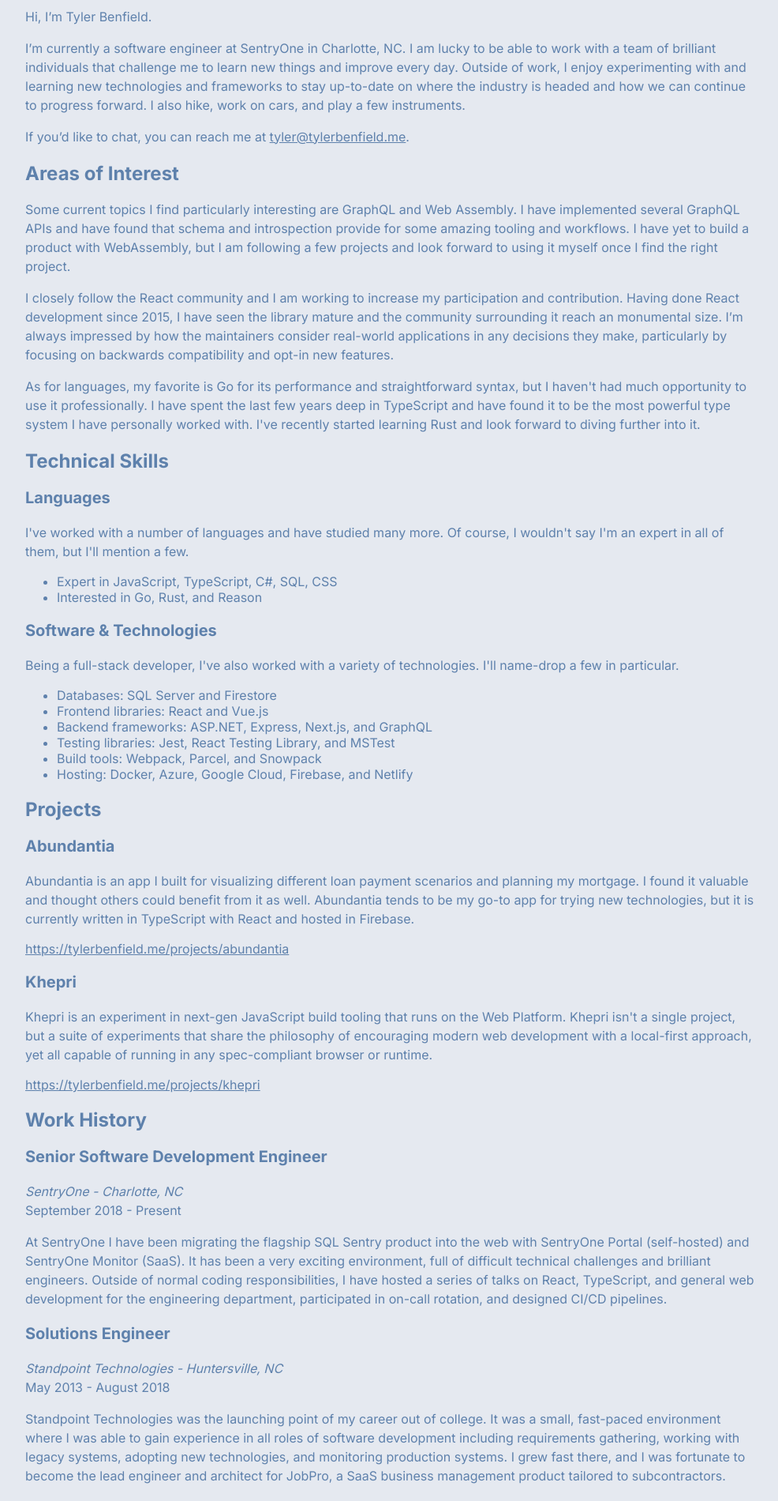
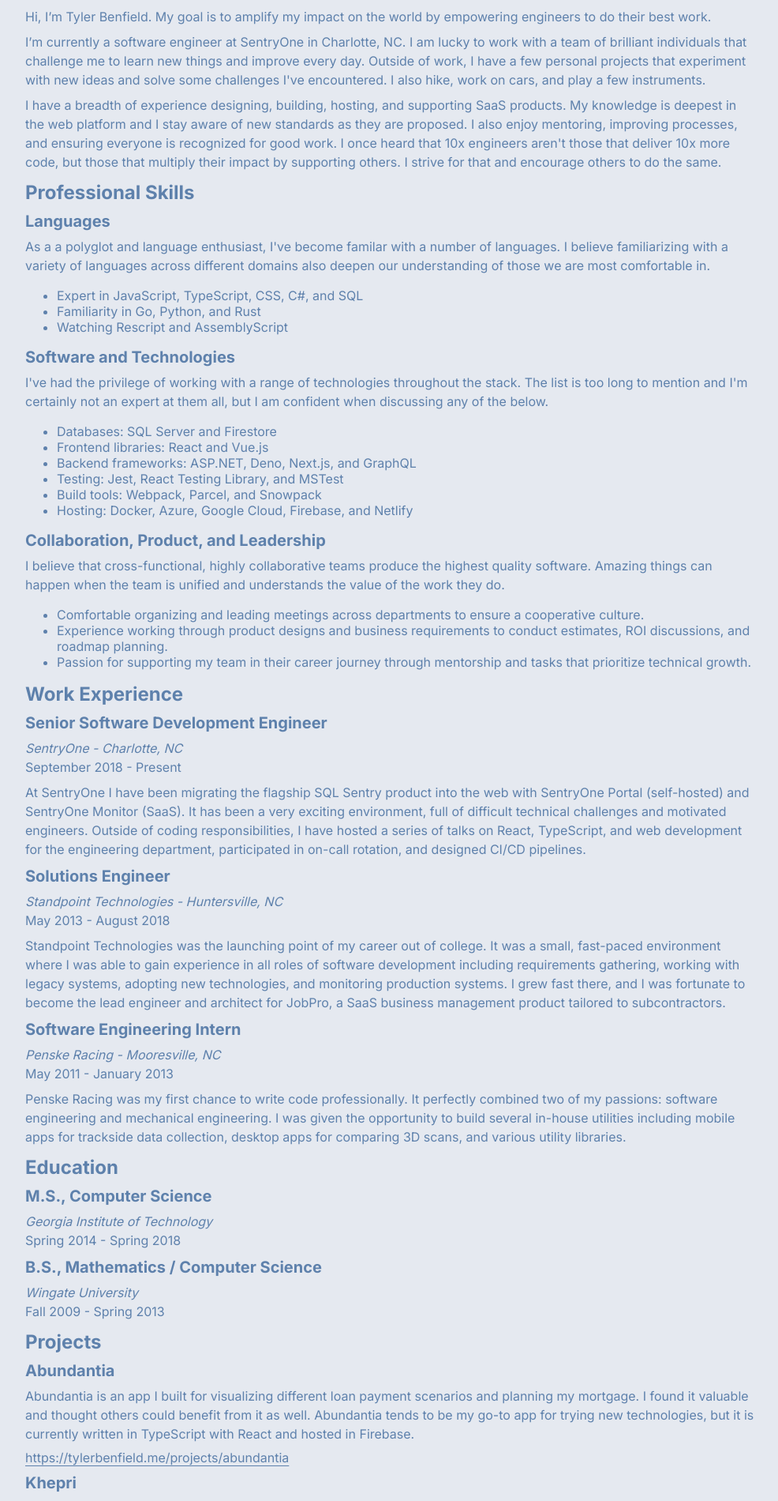
Before and after one commit to rtbenfield/tylerbenfield.me, a Next.js app: page /resume in a window 1280 px wide. Shown: the part 160-2060 px from the top of the page at 79% size, without its empty margins (144-1130 px from the left). Built offline with nearby package versions, Linux system fonts and the light colour scheme.

Commit message:
Resume updates

```diff
--- a/src/components/header.module.css
+++ b/src/components/header.module.css
@@ -16,6 +16,7 @@
   display: none;
   flex-direction: row;
   justify-content: space-between;
+  margin: 0 1rem;
 
   @media print {
     display: flex;
--- a/src/pages/resume.jsx
+++ b/src/pages/resume.jsx
@@ -13,66 +13,33 @@
       <Typography srOnly variant="h1">
         Resume
       </Typography>
-      <Typography variant="p">Hi, I’m Tyler Benfield.</Typography>
+      <Typography variant="p">
+        Hi, I’m Tyler Benfield. My goal is to amplify my impact on the world by
+        empowering engineers to do their best work.
+      </Typography>
 
       <Typography variant="p">
         I’m currently a software engineer at SentryOne in Charlotte, NC. I am
-        lucky to be able to work with a team of brilliant individuals that
-        challenge me to learn new things and improve every day. Outside of work,
-        I enjoy experimenting with and learning new technologies and frameworks
-        to stay up-to-date on where the industry is headed and how we can
-        continue to progress forward. I also hike, work on cars, and play a few
+        lucky to work with a team of brilliant individuals that challenge me to
+        learn new things and improve every day. Outside of work, I have a few
+        personal projects that experiment with new ideas and solve some
+        challenges I've encountered. I also hike, work on cars, and play a few
         instruments.
       </Typography>
 
       <Typography variant="p">
-        If you’d like to chat, you can reach me at{" "}
-        <a
-          href="mailto:tyler@tylerbenfield.me"
-          rel="noopener noreferrer"
-          target="_blank"
-        >
-          tyler@tylerbenfield.me
-        </a>
-        .
+        I have a breadth of experience designing, building, hosting, and
+        supporting SaaS products. My knowledge is deepest in the web platform
+        and I stay aware of new standards as they are proposed. I also enjoy
+        mentoring, improving processes, and ensuring everyone is recognized for
+        good work. I once heard that 10x engineers aren't those that deliver 10x
+        more code, but those that multiply their impact by supporting others. I
+        strive for that and encourage others to do the same.
       </Typography>
-
-      <section style={{}}>
-        <Typography variant="h2" id="interesting-topics">
-          Areas of Interest
-        </Typography>
-        <Typography variant="p">
-          Some current topics I find particularly interesting are GraphQL and
-          Web Assembly. I have implemented several GraphQL APIs and have found
-          that schema and introspection provide for some amazing tooling and
-          workflows. I have yet to build a product with WebAssembly, but I am
-          following a few projects and look forward to using it myself once I
-          find the right project.
-        </Typography>
-
-        <Typography variant="p">
-          I closely follow the React community and I am working to increase my
-          participation and contribution. Having done React development since
-          2015, I have seen the library mature and the community surrounding it
-          reach an monumental size. I’m always impressed by how the maintainers
-          consider real-world applications in any decisions they make,
-          particularly by focusing on backwards compatibility and opt-in new
-          features.
-        </Typography>
-
-        <Typography variant="p">
-          As for languages, my favorite is Go for its performance and
-          straightforward syntax, but I haven't had much opportunity to use it
-          professionally. I have spent the last few years deep in TypeScript and
-          have found it to be the most powerful type system I have personally
-          worked with. I've recently started learning Rust and look forward to
-          diving further into it.
-        </Typography>
-      </section>
 
       <section>
         <Typography variant="h2" id="technical-skills">
-          Technical Skills
+          Professional Skills
         </Typography>
 
         <section>
@@ -80,36 +47,160 @@
             Languages
           </Typography>
           <Typography variant="p">
-            I've worked with a number of languages and have studied many more.
-            Of course, I wouldn't say I'm an expert in all of them, but I'll
-            mention a few.
+            As a a polyglot and language enthusiast, I've become familar with a
+            number of languages. I believe familiarizing with a variety of
+            languages across different domains also deepen our understanding of
+            those we are most comfortable in.
           </Typography>
           <ul>
-            <li>Expert in JavaScript, TypeScript, C#, SQL, CSS</li>
-            <li>Interested in Go, Rust, and Reason</li>
+            <li>Expert in JavaScript, TypeScript, CSS, C#, and SQL</li>
+            <li>Familiarity in Go, Python, and Rust</li>
+            <li>Watching Rescript and AssemblyScript</li>
           </ul>
         </section>
 
         <section>
           <Typography variant="h3" id="software-technologies">
-            Software &amp; Technologies
+            Software and Technologies
           </Typography>
           <Typography variant="p">
-            Being a full-stack developer, I've also worked with a variety of
-            technologies. I'll name-drop a few in particular.
+            I've had the privilege of working with a range of technologies
+            throughout the stack. The list is too long to mention and I'm
+            certainly not an expert at them all, but I am confident when
+            discussing any of the below.
           </Typography>
           <ul>
             <li>Databases: SQL Server and Firestore</li>
             <li>Frontend libraries: React and Vue.js</li>
-            <li>Backend frameworks: ASP.NET, Express, Next.js, and GraphQL</li>
-            <li>Testing libraries: Jest, React Testing Library, and MSTest</li>
+            <li>Backend frameworks: ASP.NET, Deno, Next.js, and GraphQL</li>
+            <li>Testing: Jest, React Testing Library, and MSTest</li>
             <li>Build tools: Webpack, Parcel, and Snowpack</li>
             <li>Hosting: Docker, Azure, Google Cloud, Firebase, and Netlify</li>
+          </ul>
+        </section>
+
+        <section>
+          <Typography variant="h3" id="leadership">
+            Collaboration, Product, and Leadership
+          </Typography>
+          <Typography variant="p">
+            I believe that cross-functional, highly collaborative teams produce
+            the highest quality software. Amazing things can happen when the
+            team is unified and understands the value of the work they do.
+          </Typography>
+          <ul>
+            <li>
+              Comfortable organizing and leading meetings across departments to
+              ensure a cooperative culture.
+            </li>
+            <li>
+              Experience working through product designs and business
+              requirements to conduct estimates, ROI discussions, and roadmap
+              planning.
+            </li>
+            <li>
+              Passion for supporting my team in their career journey through
+              mentorship and tasks that prioritize technical growth.
+            </li>
           </ul>
         </section>
       </section>
 
       <section>
+        <Typography variant="h2" id="work-history">
+          Work Experience
+        </Typography>
+
+        <section style={avoidPageBreak}>
+          <Typography variant="h3" id="senior-software-developer">
+            Senior Software Development Engineer
+          </Typography>
+          <Typography variant="p">
+            <em>SentryOne - Charlotte, NC</em>
+            <br />
+            September 2018 - Present
+          </Typography>
+          <Typography variant="p">
+            At SentryOne I have been migrating the flagship SQL Sentry product
+            into the web with SentryOne Portal (self-hosted) and SentryOne
+            Monitor (SaaS). It has been a very exciting environment, full of
+            difficult technical challenges and motivated engineers. Outside of
+            coding responsibilities, I have hosted a series of talks on React,
+            TypeScript, and web development for the engineering department,
+            participated in on-call rotation, and designed CI/CD pipelines.
+          </Typography>
+        </section>
+
+        <section style={avoidPageBreak}>
+          <Typography variant="h3" id="solutions-engineer">
+            Solutions Engineer
+          </Typography>
+          <Typography variant="p">
+            <em>Standpoint Technologies - Huntersville, NC</em>
+            <br />
+            May 2013 - August 2018
+          </Typography>
+          <Typography variant="p">
+            Standpoint Technologies was the launching point of my career out of
+            college. It was a small, fast-paced environment where I was able to
+            gain experience in all roles of software development including
+            requirements gathering, working with legacy systems, adopting new
+            technologies, and monitoring production systems. I grew fast there,
+            and I was fortunate to become the lead engineer and architect for
+            JobPro, a SaaS business management product tailored to
+            subcontractors.
+          </Typography>
+        </section>
+
+        <section style={avoidPageBreak}>
+          <Typography variant="h3" id="software-engineering-intern">
+            Software Engineering Intern
+          </Typography>
+          <Typography variant="p">
+            <em>Penske Racing - Mooresville, NC</em>
+            <br />
+            May 2011 - January 2013
+          </Typography>
+          <Typography variant="p">
+            Penske Racing was my first chance to write code professionally. It
+            perfectly combined two of my passions: software engineering and
+            mechanical engineering. I was given the opportunity to build several
+            in-house utilities including mobile apps for trackside data
+            collection, desktop apps for comparing 3D scans, and various utility
+            libraries.
+          </Typography>
+        </section>
+      </section>
+
+      <section style={avoidPageBreak}>
+        <Typography variant="h2" id="education">
+          Education
+        </Typography>
+
+        <section style={avoidPageBreak}>
+          <Typography variant="h3" id="georgia-institute-of-technology">
+            M.S., Computer Science
+          </Typography>
+          <Typography variant="p">
+            <em>Georgia Institute of Technology</em>
+            <br />
+            Spring 2014 - Spring 2018
+          </Typography>
+        </section>
+
+        <section style={avoidPageBreak}>
+          <Typography variant="h3" id="wingate-university">
+            B.S., Mathematics / Computer Science
+          </Typography>
+          <Typography variant="p">
+            <em>Wingate University</em>
+            <br />
+            Fall 2009 - Spring 2013
+          </Typography>
+        </section>
+      </section>
+
+      <section style={avoidPageBreak}>
         <Typography variant="h2" id="projects">
           Projects
         </Typography>
@@ -154,107 +245,6 @@
           </a>
         </section>
       </section>
-
-      <section>
-        <Typography variant="h2" id="work-history">
-          Work History
-        </Typography>
-
-        <section style={avoidPageBreak}>
-          <Typography variant="h3" id="senior-software-developer">
-            Senior Software Development Engineer
-          </Typography>
-          <Typography variant="p">
-            <em>SentryOne - Charlotte, NC</em>
-            <br />
-            September 2018 - Present
-          </Typography>
-          <Typography variant="p">
-            At SentryOne I have been migrating the flagship SQL Sentry product
-            into the web with SentryOne Portal (self-hosted) and SentryOne
-            Monitor (SaaS). It has been a very exciting environment, full of
-            difficult technical challenges and brilliant engineers. Outside of
-            normal coding responsibilities, I have hosted a series of talks on
-            React, TypeScript, and general web development for the engineering
-            department, participated in on-call rotation, and designed CI/CD
-            pipelines.
-          </Typography>
-        </section>
-
-        <section style={avoidPageBreak}>
-          <Typography variant="h3" id="solutions-engineer">
-            Solutions Engineer
-          </Typography>
-          <Typography variant="p">
-            <em>Standpoint Technologies - Huntersville, NC</em>
-            <br />
-            May 2013 - August 2018
-          </Typography>
-          <Typography variant="p">
-            Standpoint Technologies was the launching point of my career out of
-            college. It was a small, fast-paced environment where I was able to
-            gain experience in all roles of software development including
-            requirements gathering, working with legacy systems, adopting new
-            technologies, and monitoring production systems. I grew fast there,
-            and I was fortunate to become the lead engineer and architect for
-            JobPro, a SaaS business management product tailored to
-            subcontractors.
-          </Typography>
-        </section>
-
-        <section style={avoidPageBreak}>
-          <Typography variant="h3" id="software-engineering-intern">
-            Software Engineering Intern
-          </Typography>
-          <Typography variant="p">
-            <em>Penske Racing - Mooresville, NC</em>
-            <br />
-            May 2011 - August 2011
-            <br />
-            December 2011 - January 2012
-            <br />
-            May 2012 - August 2012
-            <br />
-            December 2012 - January 2013
-          </Typography>
-          <Typography variant="p">
-            Penske Racing was my first chance to write code professionally. It
-            perfectly combined two of my passions: software engineering and
-            mechanical engineering. I was given the opportunity to build several
-            in-house utilities including mobile apps for trackside data
-            collection, desktop apps for comparing 3D scans, and various utility
-            libraries.
-          </Typography>
-        </section>
-      </section>
-
-      <section>
-        <Typography variant="h2" id="education">
-          Education
-        </Typography>
-
-        <section style={avoidPageBreak}>
-          <Typography variant="h3" id="georgia-institute-of-technology">
-            M.S., Computer Science
-          </Typography>
-          <Typography variant="p">
-            <em>Georgia Institute of Technology</em>
-            <br />
-            Spring 2014 - Spring 2018
-          </Typography>
-        </section>
-
-        <section style={avoidPageBreak}>
-          <Typography variant="h3" id="wingate-university">
-            B.S., Mathematics / Computer Science
-          </Typography>
-          <Typography variant="p">
-            <em>Wingate University</em>
-            <br />
-            Fall 2009 - Spring 2013
-          </Typography>
-        </section>
-      </section>
     </Layout>
   );
 }
--- a/src/styles/site.css
+++ b/src/styles/site.css
@@ -72,12 +72,14 @@
   margin: 0 auto 0 auto;
   max-width: var(--max-content-width);
   padding: 0 1rem 1rem;
+  text-underline-position: under;
 }
 
 /* Text */
 p {
   font-size: 1rem;
   line-height: 1.5;
+  margin: 0.5em 0;
 }
 
 blockquote {
@@ -89,16 +91,19 @@
 h1 {
   font-size: 2rem;
   font-weight: bold;
+  margin: 0.5em 0 0.25em;
 }
 
 h2 {
   font-size: 1.5rem;
   font-weight: bold;
+  margin: 0.5em 0 0.25em;
 }
 
 h3 {
   font-size: 1.25rem;
   font-weight: bold;
+  margin: 0.5em 0 0.25em;
 }
 
 /* Links */
```
